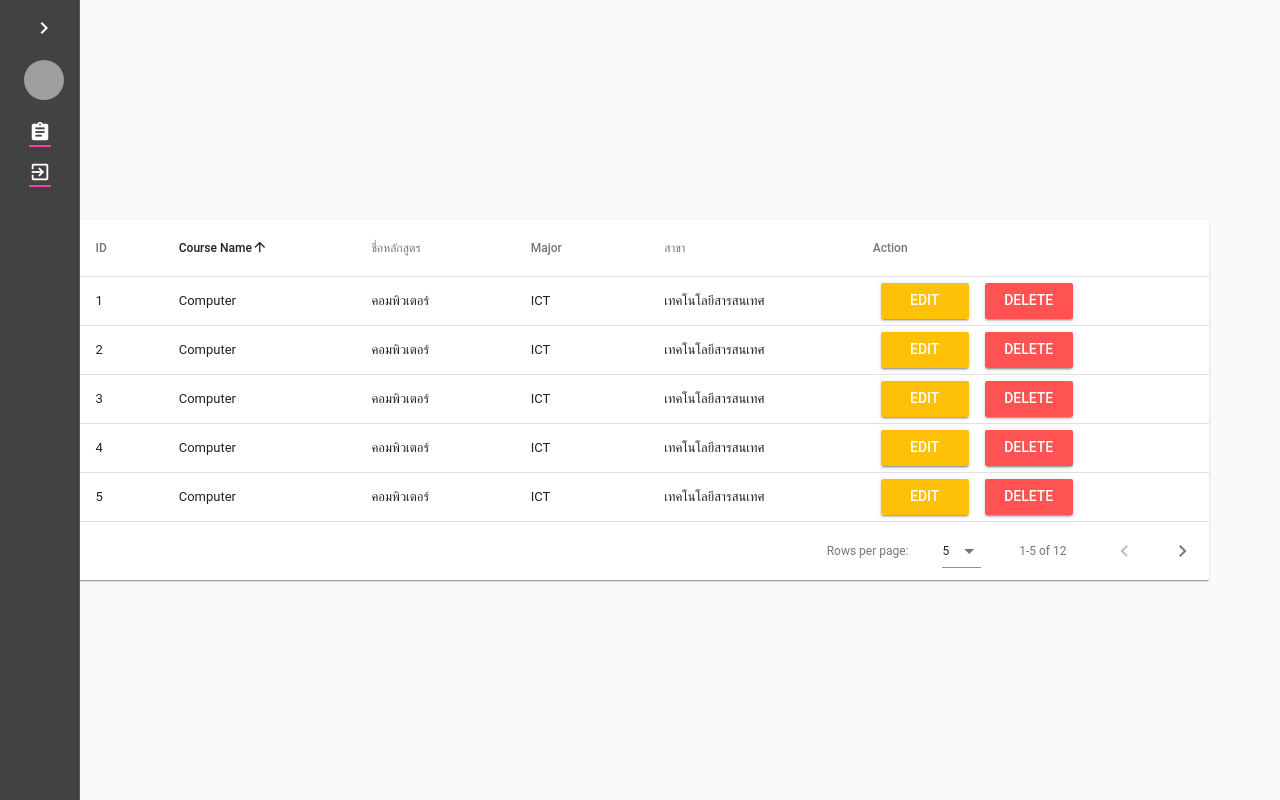
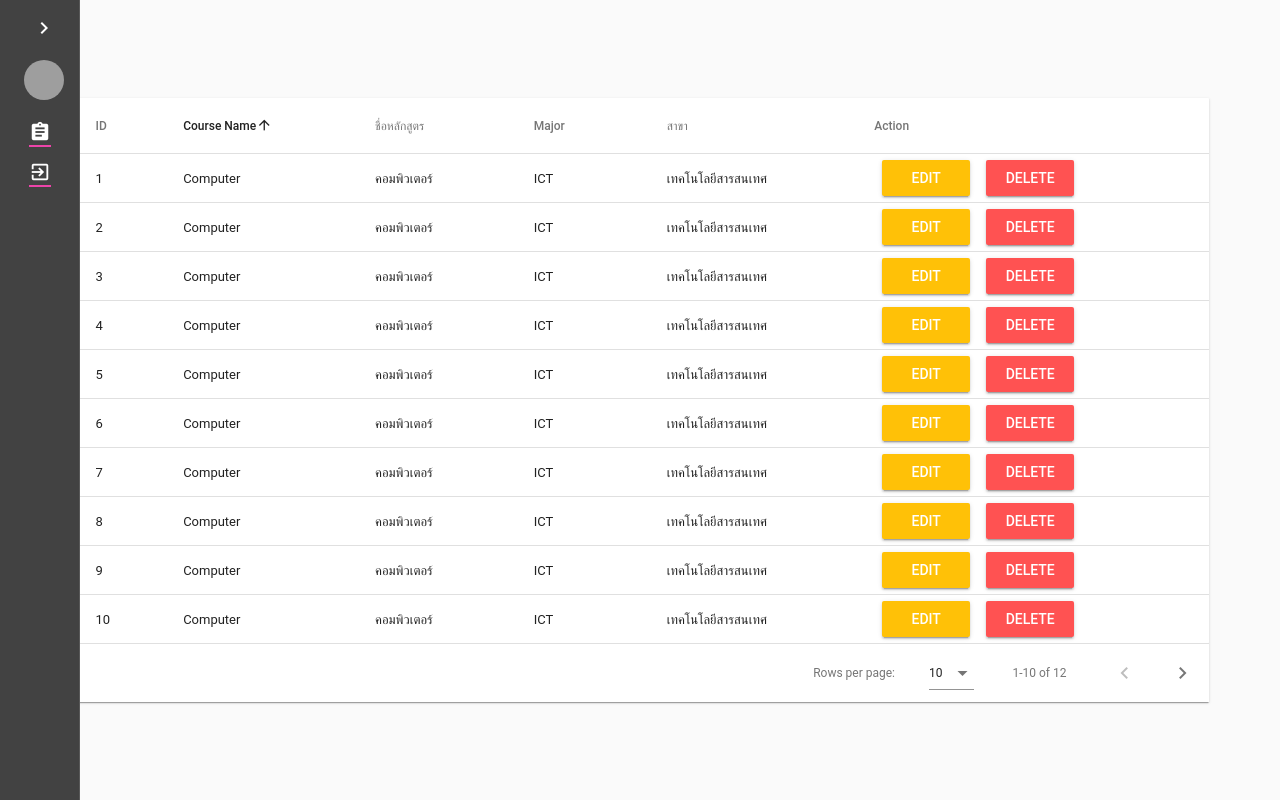
Before and after one commit to chaosnerd/Course, a Vue app in the folder frontend/: page /#/ in a window 1280 px wide. Built offline with nearby package versions, Linux system fonts and the light colour scheme; grey boxes are pictures that could not be loaded; a small style sheet from the web is missing.

Commit message:
Black fix rows per page in HelloWorld

```diff
--- a/frontend/src/components/HelloWorld.vue
+++ b/frontend/src/components/HelloWorld.vue
@@ -5,6 +5,7 @@
       :items="details"
       class="elevation-1"
       id="table"
+      :rows-per-page-items='[ 10, 25, { "text": "$vuetify.dataIterator.rowsPerPageAll", "value": -1 } ]'
     >
       <template slot="items" slot-scope="props">
         <td>{{ props.item.id }}</td>
@@ -18,7 +19,10 @@
       </template>
     </v-data-table>
   </v-container>
+
 </template>
+
+
 
 <script>
   export default {
```
